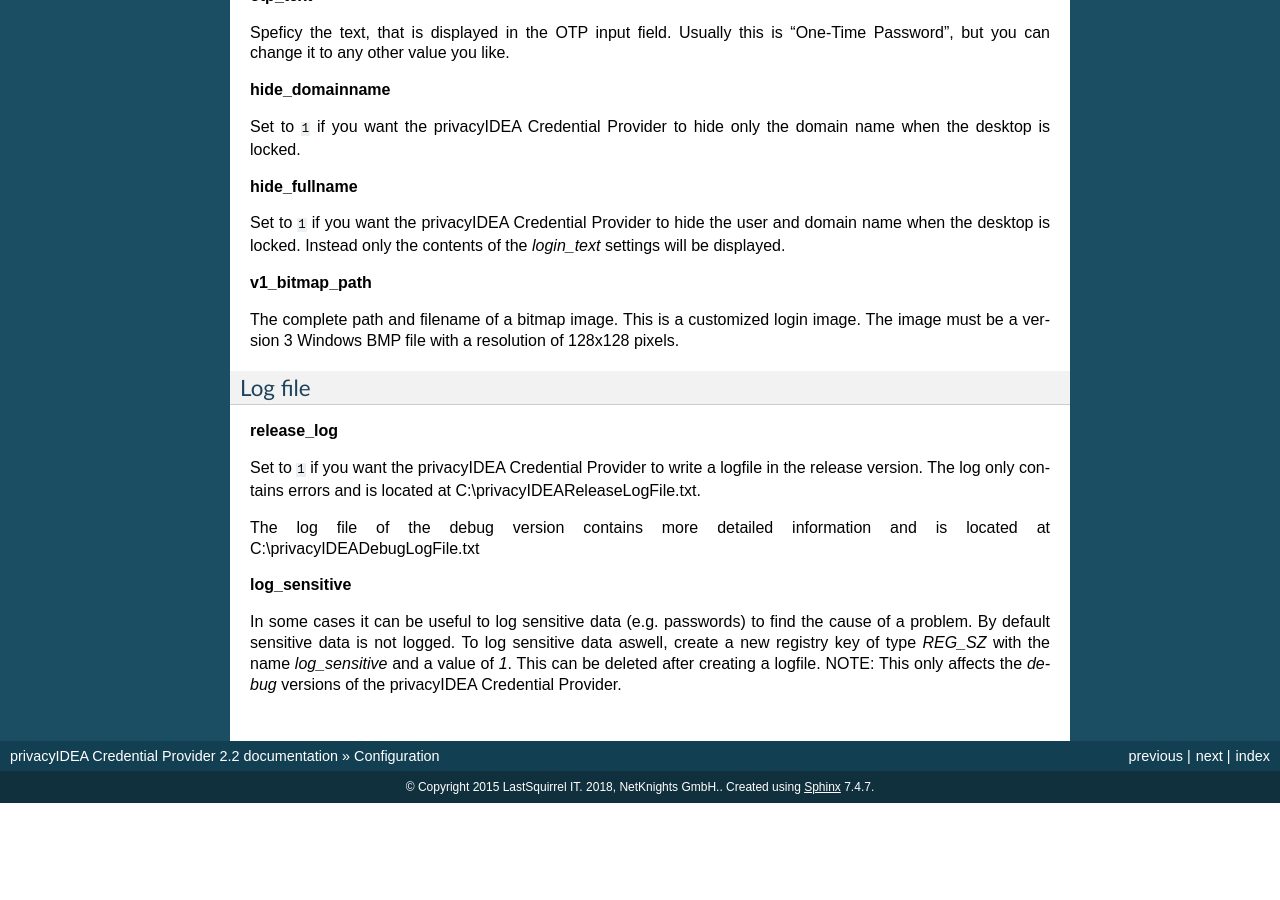
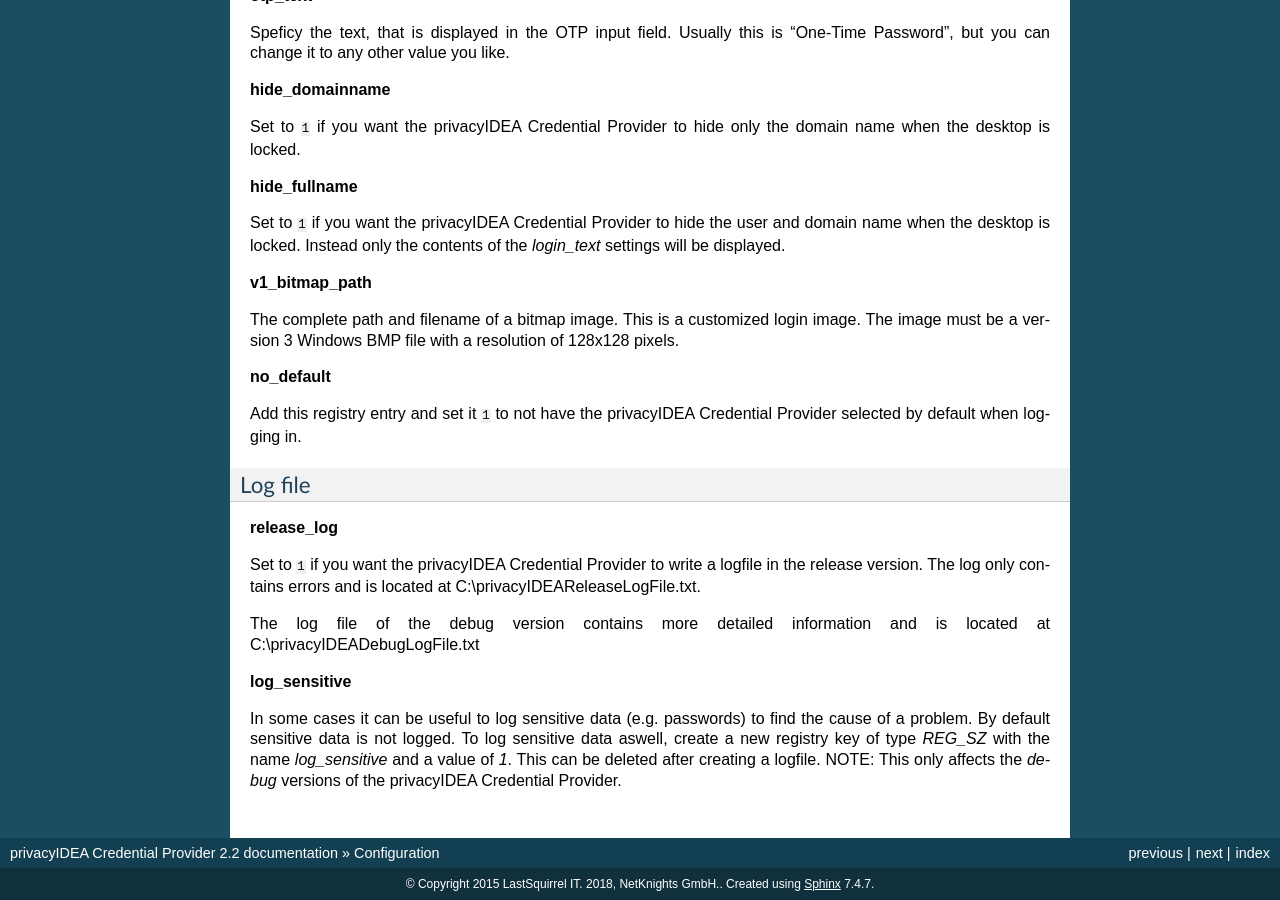
Before and after one commit to privacyidea/privacyidea-credential-provider, a Sphinx documentation site: the page built from doc/configuration.rst, in a window 1280 px wide and 900 px high, scrolled down 1603 px. Built offline with Sphinx 7.4.7, drawn with Linux system fonts in a browser that asks for light colours; before the commit the page ends 2406 px from its top, so only the background shows below that.

Commit message:
add no_default to doc

```diff
--- a/doc/configuration.rst
+++ b/doc/configuration.rst
@@ -101,6 +101,10 @@
 login image. The image must be a version 3 Windows BMP file with a resolution
 of 128x128 pixels.
 
+**no_default**
+
+Add this registry entry and set it ``1`` to not have the privacyIDEA Credential Provider selected by default when logging in.
+
 
 Log file
 ~~~~~~~~
```
